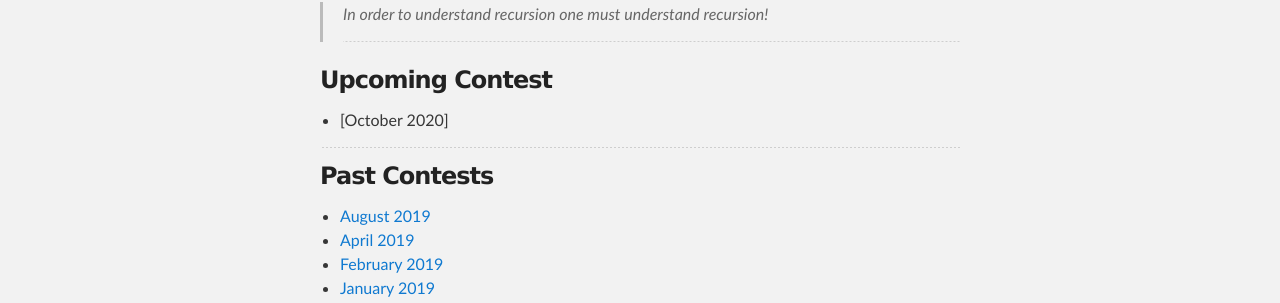
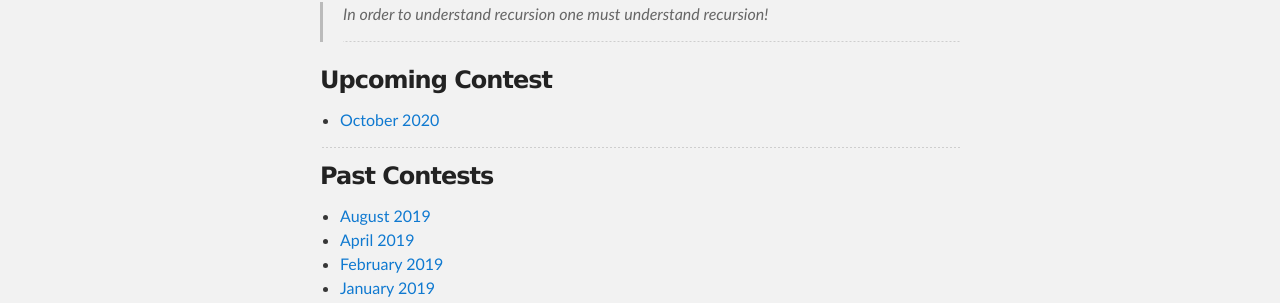
Before and after one commit to ieee-uvce-cs/ncode, a Jekyll site: the page built from index.md, in a window 1280 px wide. Shown: the part 294-597 px from the top of the page. Built offline with Jekyll 4.4.1, drawn with Linux system fonts in a browser that asks for light colours; part of the change alters nothing that is shown.

```diff
--- a/index.md
+++ b/index.md
@@ -6,7 +6,7 @@ layout: default
 * * *
 
 ### Upcoming Contest
-- [October 2020]
+- [October 2020](https://www.hackerrank.com/uvce-ncode-october-2020)
 
 * * *
 
```
